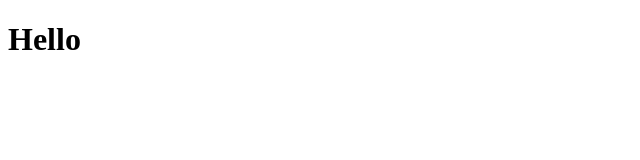
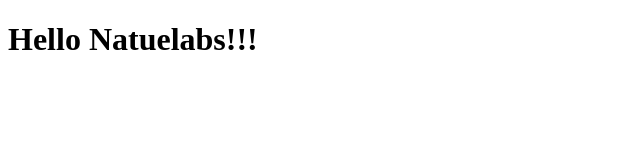
Before and after one commit to diogotozzi/kubernetes-101, a plain HTML site: page index.html in a window 1280 px wide. Shown: the whole page, without its empty margins (0-640 px from the left). Drawn offline with Linux system fonts and the light colour scheme.

Commit message:
another commit

```diff
--- a/index.html
+++ b/index.html
@@ -5,6 +5,6 @@
     <title></title>
   </head>
   <body>
-    <h1>Hello</h1>
+    <h1>Hello Natuelabs!!!</h1>
   </body>
 </html>
```
